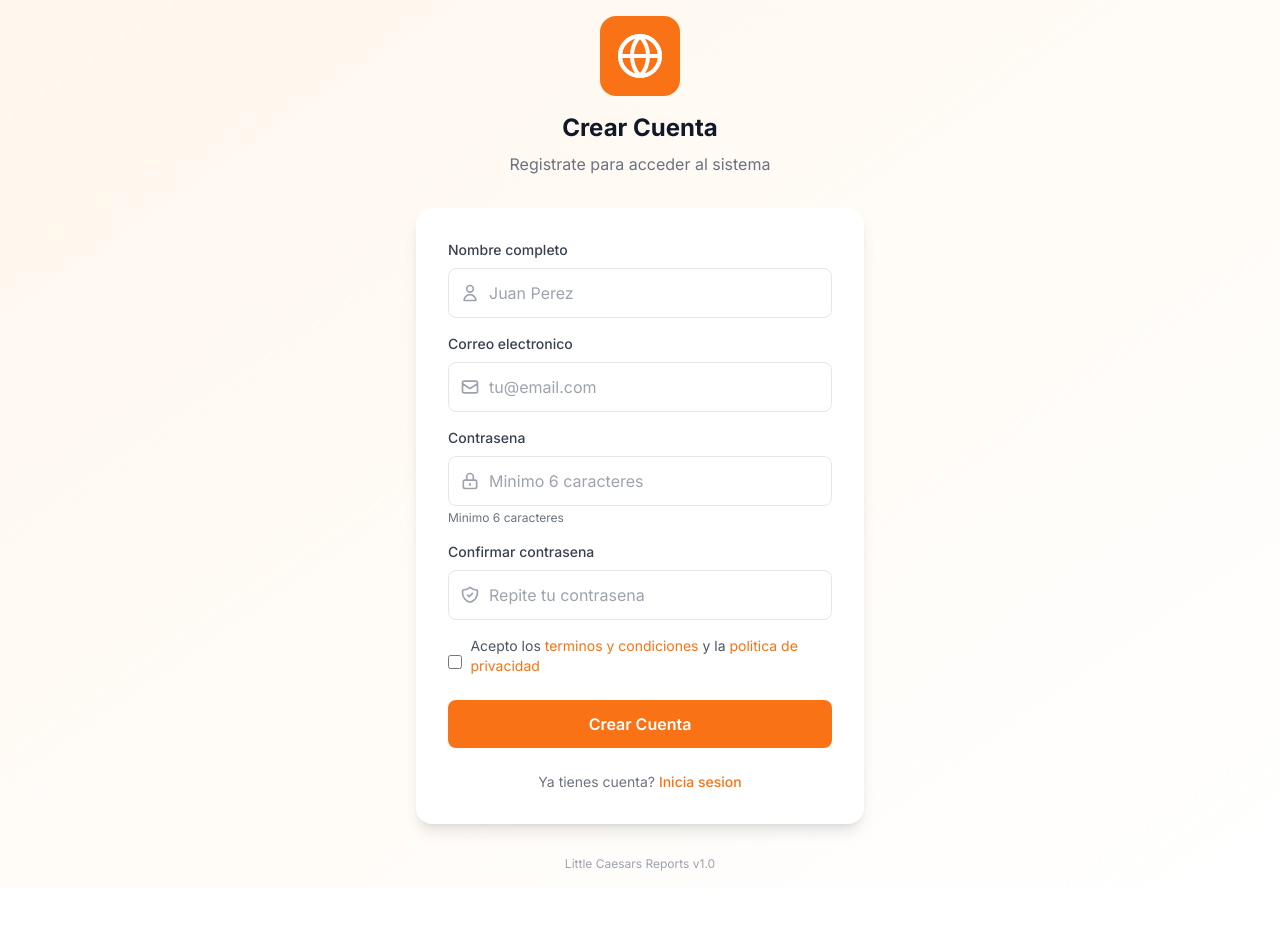
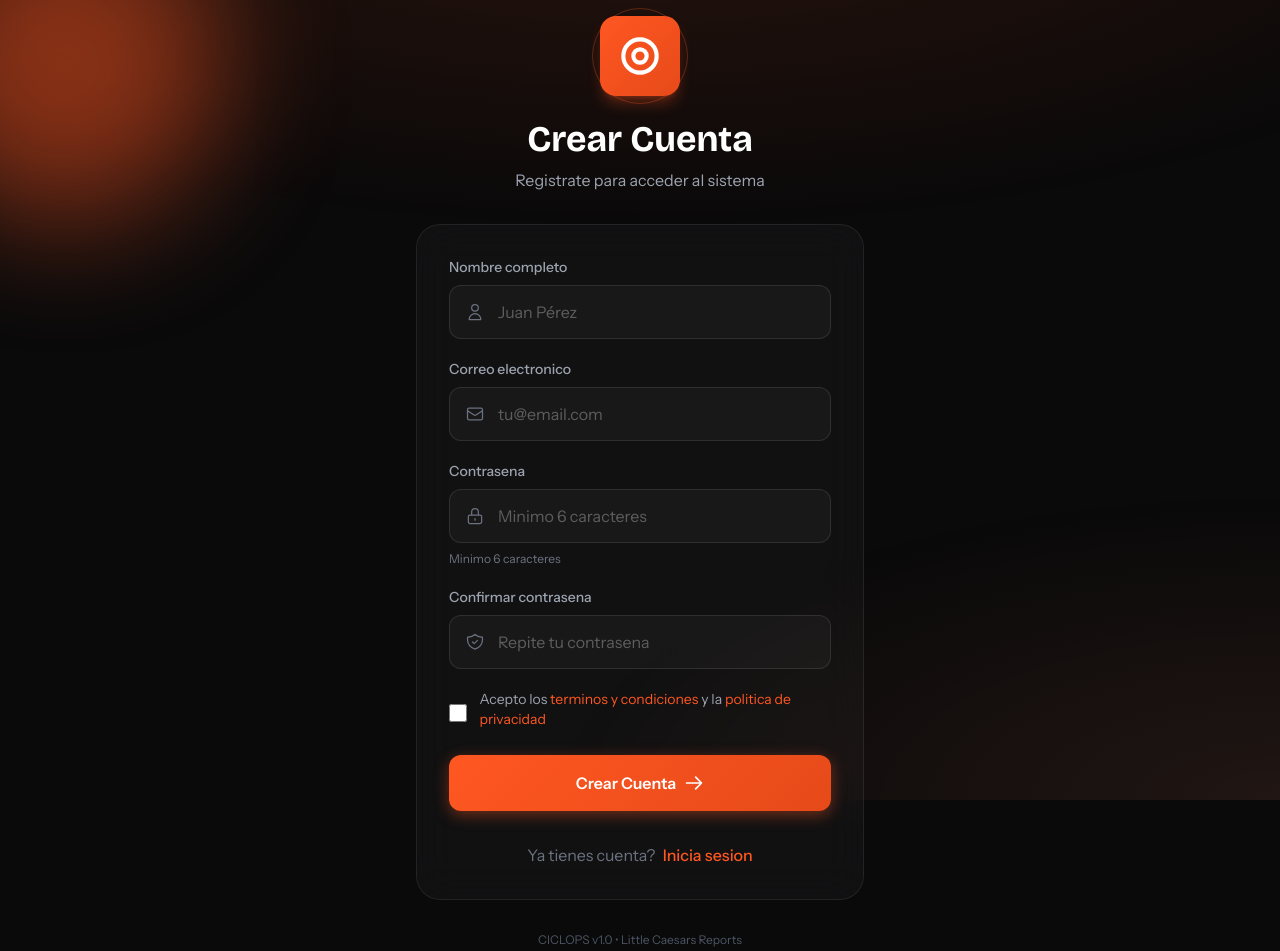
Before and after one commit to devscali/lciclops, a plain HTML site: page register.html in a window 1280 px wide. Before the commit the page ends 888 px from the top, so only its background shows below. Drawn offline with nearby package versions, Linux system fonts and the light colour scheme; no server answers.

Commit message:
Update register.html

```diff
--- a/register.html
+++ b/register.html
@@ -3,197 +3,241 @@
 <head>
     <meta charset="UTF-8">
     <meta name="viewport" content="width=device-width, initial-scale=1.0">
-    <title>Little Caesars Reports - Registro</title>
+    <title>CICLOPS - Registro</title>
     <script src="https://cdn.tailwindcss.com"></script>
-    <link href="https://fonts.googleapis.com/css2?family=Inter:wght@400;500;600;700&display=swap" rel="stylesheet">
-    <script>
-        tailwind.config = {
-            theme: {
-                extend: {
-                    colors: {
-                        'lc-orange': {
-                            50: '#fff7ed',
-                            100: '#ffedd5',
-                            200: '#fed7aa',
-                            300: '#fdba74',
-                            400: '#fb923c',
-                            500: '#f97316',
-                            600: '#ea580c',
-                            700: '#c2410c',
-                            800: '#9a3412',
-                            900: '#7c2d12',
-                        },
-                        'lc-gray': {
-                            50: '#f9fafb',
-                            100: '#f3f4f6',
-                            200: '#e5e7eb',
-                            300: '#d1d5db',
-                            400: '#9ca3af',
-                            500: '#6b7280',
-                            600: '#4b5563',
-                            700: '#374151',
-                            800: '#1f2937',
-                            900: '#111827',
+    <link href="https://fonts.googleapis.com/css2?family=Instrument+Sans:wght@400;500;600;700&family=Bricolage+Grotesque:wght@400;500;600;700;800&display=swap" rel="stylesheet">
+    <style>
+        * { font-family: 'Instrument Sans', system-ui, sans-serif; }
+        .font-display { font-family: 'Bricolage Grotesque', serif; }
+
+        body {
+            background: #0a0a0b;
+            min-height: 100vh;
+            overflow-x: hidden;
         }
+
+        .bg-gradient {
+            position: fixed;
+            inset: 0;
+            background:
+                radial-gradient(ellipse 80% 50% at 50% -20%, rgba(255, 87, 34, 0.15), transparent),
+                radial-gradient(ellipse 60% 40% at 100% 100%, rgba(255, 138, 101, 0.1), transparent);
+            animation: pulse 8s ease-in-out infinite alternate;
         }
+
+        @keyframes pulse {
+            0% { opacity: 0.8; }
+            100% { opacity: 1; }
         }
+
+        .glass-card {
+            background: rgba(255, 255, 255, 0.03);
+            backdrop-filter: blur(20px);
+            border: 1px solid rgba(255, 255, 255, 0.08);
         }
+
+        .input-dark {
+            background: rgba(255, 255, 255, 0.03);
+            border: 1px solid rgba(255, 255, 255, 0.1);
+            color: white;
+            transition: all 0.3s ease;
         }
-    </script>
-    <style>
-        body { font-family: 'Inter', sans-serif; }
+
+        .input-dark:focus {
+            background: rgba(255, 255, 255, 0.05);
+            border-color: #FF5722;
+            box-shadow: 0 0 0 3px rgba(255, 87, 34, 0.15);
+            outline: none;
+        }
+
+        .input-dark::placeholder { color: rgba(255, 255, 255, 0.3); }
+
+        .btn-glow {
+            background: linear-gradient(135deg, #FF5722 0%, #E64A19 100%);
+            box-shadow: 0 4px 15px rgba(255, 87, 34, 0.4);
+            transition: all 0.3s ease;
+        }
+
+        .btn-glow:hover {
+            transform: translateY(-2px);
+            box-shadow: 0 8px 25px rgba(255, 87, 34, 0.5);
+        }
+
+        .shape {
+            position: absolute;
+            border-radius: 50%;
+            filter: blur(60px);
+            opacity: 0.5;
+            animation: float 20s ease-in-out infinite;
+        }
+
+        .shape-1 {
+            width: 300px;
+            height: 300px;
+            background: #FF5722;
+            top: -100px;
+            left: -100px;
+        }
+
+        @keyframes float {
+            0%, 100% { transform: translate(0, 0) scale(1); }
+            50% { transform: translate(30px, 30px) scale(1.1); }
+        }
+
+        .logo-ring { animation: spin 20s linear infinite; }
+        @keyframes spin {
+            from { transform: rotate(0deg); }
+            to { transform: rotate(360deg); }
+        }
+
         html { -webkit-overflow-scrolling: touch; }
         button, input { min-height: 44px; }
         input { font-size: 16px !important; }
+
+        .link-hover { position: relative; }
+        .link-hover::after {
+            content: '';
+            position: absolute;
+            bottom: -2px;
+            left: 0;
+            width: 0;
+            height: 1px;
+            background: #FF5722;
+            transition: width 0.3s ease;
+        }
+        .link-hover:hover::after { width: 100%; }
     </style>
 </head>
-<body class="min-h-screen bg-gradient-to-br from-lc-orange-50 to-white flex items-center justify-center p-4">
-    <div class="w-full max-w-md">
+<body class="flex items-center justify-center p-4">
+    <div class="bg-gradient"></div>
+    <div class="shape shape-1"></div>
+
+    <div class="relative z-10 w-full max-w-md">
         <!-- Logo -->
         <div class="text-center mb-8">
-            <div class="inline-flex items-center justify-center p-4 bg-lc-orange-500 rounded-2xl mb-4">
-                <svg class="w-12 h-12 text-white" fill="none" stroke="currentColor" viewBox="0 0 24 24">
-                    <circle cx="12" cy="12" r="10" stroke-width="2"/>
-                    <path stroke-width="2" d="M12 2a10 10 0 0 1 0 20M12 2a10 10 0 0 0 0 20M2 12h20M12 2c2.5 2.5 4 6 4 10s-1.5 7.5-4 10M12 2c-2.5 2.5-4 6-4 10s1.5 7.5 4 10"/>
+            <div class="relative inline-flex items-center justify-center mb-6">
+                <div class="absolute w-24 h-24 rounded-full border border-[#FF5722]/30 logo-ring"></div>
+                <div class="w-20 h-20 rounded-2xl bg-gradient-to-br from-[#FF5722] to-[#E64A19] flex items-center justify-center shadow-lg shadow-[#FF5722]/30">
+                    <svg class="w-10 h-10 text-white" viewBox="0 0 24 24" fill="none" stroke="currentColor" stroke-width="2.5">
+                        <circle cx="12" cy="12" r="10"/><circle cx="12" cy="12" r="4"/>
                     </svg>
                 </div>
-            <h1 class="text-2xl font-bold text-lc-gray-900">Crear Cuenta</h1>
-            <p class="text-lc-gray-500 mt-2">Registrate para acceder al sistema</p>
+            </div>
+            <h1 class="font-display text-4xl font-bold text-white mb-2">Crear Cuenta</h1>
+            <p class="text-gray-400">Registrate para acceder al sistema</p>
         </div>
 
-        <!-- Form -->
-        <div class="bg-white rounded-2xl shadow-lg p-8">
-            <!-- Success Alert (hidden by default) -->
-            <div id="successAlert" class="hidden mb-6 p-4 bg-green-50 border border-green-200 rounded-lg">
+        <!-- Form Card -->
+        <div class="glass-card rounded-3xl p-8">
+            <!-- Success Alert -->
+            <div id="successAlert" class="hidden mb-6 p-4 bg-green-500/10 border border-green-500/20 rounded-xl">
                 <div class="flex items-start gap-3">
-                    <svg class="w-5 h-5 text-green-600 mt-0.5" fill="none" stroke="currentColor" viewBox="0 0 24 24">
+                    <svg class="w-5 h-5 text-green-400 mt-0.5 flex-shrink-0" fill="none" stroke="currentColor" viewBox="0 0 24 24">
                         <path stroke-linecap="round" stroke-linejoin="round" stroke-width="2" d="M9 12l2 2 4-4m6 2a9 9 0 11-18 0 9 9 0 0118 0z"/>
                     </svg>
                     <div>
-                        <p class="text-sm text-green-800 font-medium">Cuenta creada exitosamente</p>
-                        <p id="successMessage" class="text-sm text-green-700 mt-1"></p>
+                        <p class="text-sm text-green-300 font-medium">Cuenta creada exitosamente</p>
+                        <p id="successMessage" class="text-sm text-green-400/80 mt-1"></p>
                     </div>
                 </div>
             </div>
 
-            <!-- Error Alert (hidden by default) -->
-            <div id="errorAlert" class="hidden mb-6 p-4 bg-red-50 border border-red-200 rounded-lg flex items-start gap-3">
-                <svg class="w-5 h-5 text-red-600 mt-0.5" fill="none" stroke="currentColor" viewBox="0 0 24 24">
+            <!-- Error Alert -->
+            <div id="errorAlert" class="hidden mb-6 p-4 bg-red-500/10 border border-red-500/20 rounded-xl">
+                <div class="flex items-start gap-3">
+                    <svg class="w-5 h-5 text-red-400 mt-0.5 flex-shrink-0" fill="none" stroke="currentColor" viewBox="0 0 24 24">
                         <path stroke-linecap="round" stroke-linejoin="round" stroke-width="2" d="M12 8v4m0 4h.01M21 12a9 9 0 11-18 0 9 9 0 0118 0z"/>
                     </svg>
-                <p id="errorMessage" class="text-sm text-red-800"></p>
+                    <p id="errorMessage" class="text-sm text-red-300"></p>
+                </div>
             </div>
 
-            <form id="registerForm" class="space-y-4">
+            <form id="registerForm" class="space-y-5">
                 <!-- Name -->
                 <div>
-                    <label class="block text-sm font-medium text-lc-gray-700 mb-2">Nombre completo</label>
+                    <label class="block text-sm font-medium text-gray-400 mb-2">Nombre completo</label>
                     <div class="relative">
-                        <div class="absolute inset-y-0 left-0 pl-3 flex items-center pointer-events-none">
-                            <svg class="w-5 h-5 text-lc-gray-400" fill="none" stroke="currentColor" viewBox="0 0 24 24">
-                                <path stroke-linecap="round" stroke-linejoin="round" stroke-width="2" d="M16 7a4 4 0 11-8 0 4 4 0 018 0zM12 14a7 7 0 00-7 7h14a7 7 0 00-7-7z"/>
+                        <div class="absolute inset-y-0 left-0 pl-4 flex items-center pointer-events-none">
+                            <svg class="w-5 h-5 text-gray-500" fill="none" stroke="currentColor" viewBox="0 0 24 24">
+                                <path stroke-linecap="round" stroke-linejoin="round" stroke-width="1.5" d="M16 7a4 4 0 11-8 0 4 4 0 018 0zM12 14a7 7 0 00-7 7h14a7 7 0 00-7-7z"/>
                             </svg>
                         </div>
-                        <input
-                            type="text"
-                            id="displayName"
-                            placeholder="Juan Perez"
-                            class="w-full pl-10 pr-4 py-3 border border-lc-gray-200 rounded-lg focus:ring-2 focus:ring-lc-orange-500 focus:border-transparent outline-none transition-all"
-                            required
-                        >
+                        <input type="text" id="displayName" placeholder="Juan Pérez" class="w-full pl-12 pr-4 py-3.5 rounded-xl input-dark" required>
                     </div>
                 </div>
 
                 <!-- Email -->
                 <div>
-                    <label class="block text-sm font-medium text-lc-gray-700 mb-2">Correo electronico</label>
+                    <label class="block text-sm font-medium text-gray-400 mb-2">Correo electronico</label>
                     <div class="relative">
-                        <div class="absolute inset-y-0 left-0 pl-3 flex items-center pointer-events-none">
-                            <svg class="w-5 h-5 text-lc-gray-400" fill="none" stroke="currentColor" viewBox="0 0 24 24">
-                                <path stroke-linecap="round" stroke-linejoin="round" stroke-width="2" d="M3 8l7.89 5.26a2 2 0 002.22 0L21 8M5 19h14a2 2 0 002-2V7a2 2 0 00-2-2H5a2 2 0 00-2 2v10a2 2 0 002 2z"/>
+                        <div class="absolute inset-y-0 left-0 pl-4 flex items-center pointer-events-none">
+                            <svg class="w-5 h-5 text-gray-500" fill="none" stroke="currentColor" viewBox="0 0 24 24">
+                                <path stroke-linecap="round" stroke-linejoin="round" stroke-width="1.5" d="M3 8l7.89 5.26a2 2 0 002.22 0L21 8M5 19h14a2 2 0 002-2V7a2 2 0 00-2-2H5a2 2 0 00-2 2v10a2 2 0 002 2z"/>
                             </svg>
                         </div>
-                        <input
-                            type="email"
-                            id="email"
-                            placeholder="tu@email.com"
-                            class="w-full pl-10 pr-4 py-3 border border-lc-gray-200 rounded-lg focus:ring-2 focus:ring-lc-orange-500 focus:border-transparent outline-none transition-all"
-                            required
-                        >
+                        <input type="email" id="email" placeholder="tu@email.com" class="w-full pl-12 pr-4 py-3.5 rounded-xl input-dark" required>
                     </div>
                 </div>
 
                 <!-- Password -->
                 <div>
-                    <label class="block text-sm font-medium text-lc-gray-700 mb-2">Contrasena</label>
+                    <label class="block text-sm font-medium text-gray-400 mb-2">Contrasena</label>
                     <div class="relative">
-                        <div class="absolute inset-y-0 left-0 pl-3 flex items-center pointer-events-none">
-                            <svg class="w-5 h-5 text-lc-gray-400" fill="none" stroke="currentColor" viewBox="0 0 24 24">
-                                <path stroke-linecap="round" stroke-linejoin="round" stroke-width="2" d="M12 15v2m-6 4h12a2 2 0 002-2v-6a2 2 0 00-2-2H6a2 2 0 00-2 2v6a2 2 0 002 2zm10-10V7a4 4 0 00-8 0v4h8z"/>
+                        <div class="absolute inset-y-0 left-0 pl-4 flex items-center pointer-events-none">
+                            <svg class="w-5 h-5 text-gray-500" fill="none" stroke="currentColor" viewBox="0 0 24 24">
+                                <path stroke-linecap="round" stroke-linejoin="round" stroke-width="1.5" d="M12 15v2m-6 4h12a2 2 0 002-2v-6a2 2 0 00-2-2H6a2 2 0 00-2 2v6a2 2 0 002 2zm10-10V7a4 4 0 00-8 0v4h8z"/>
                             </svg>
                         </div>
-                        <input
-                            type="password"
-                            id="password"
-                            placeholder="Minimo 6 caracteres"
-                            class="w-full pl-10 pr-4 py-3 border border-lc-gray-200 rounded-lg focus:ring-2 focus:ring-lc-orange-500 focus:border-transparent outline-none transition-all"
-                            required
-                            minlength="6"
-                        >
+                        <input type="password" id="password" placeholder="Minimo 6 caracteres" class="w-full pl-12 pr-4 py-3.5 rounded-xl input-dark" required minlength="6">
                     </div>
-                    <p class="text-xs text-lc-gray-500 mt-1">Minimo 6 caracteres</p>
+                    <p class="text-xs text-gray-500 mt-2">Minimo 6 caracteres</p>
                 </div>
 
                 <!-- Confirm Password -->
                 <div>
-                    <label class="block text-sm font-medium text-lc-gray-700 mb-2">Confirmar contrasena</label>
+                    <label class="block text-sm font-medium text-gray-400 mb-2">Confirmar contrasena</label>
                     <div class="relative">
-                        <div class="absolute inset-y-0 left-0 pl-3 flex items-center pointer-events-none">
-                            <svg class="w-5 h-5 text-lc-gray-400" fill="none" stroke="currentColor" viewBox="0 0 24 24">
-                                <path stroke-linecap="round" stroke-linejoin="round" stroke-width="2" d="M9 12l2 2 4-4m5.618-4.016A11.955 11.955 0 0112 2.944a11.955 11.955 0 01-8.618 3.04A12.02 12.02 0 003 9c0 5.591 3.824 10.29 9 11.622 5.176-1.332 9-6.03 9-11.622 0-1.042-.133-2.052-.382-3.016z"/>
+                        <div class="absolute inset-y-0 left-0 pl-4 flex items-center pointer-events-none">
+                            <svg class="w-5 h-5 text-gray-500" fill="none" stroke="currentColor" viewBox="0 0 24 24">
+                                <path stroke-linecap="round" stroke-linejoin="round" stroke-width="1.5" d="M9 12l2 2 4-4m5.618-4.016A11.955 11.955 0 0112 2.944a11.955 11.955 0 01-8.618 3.04A12.02 12.02 0 003 9c0 5.591 3.824 10.29 9 11.622 5.176-1.332 9-6.03 9-11.622 0-1.042-.133-2.052-.382-3.016z"/>
                             </svg>
                         </div>
-                        <input
-                            type="password"
-                            id="confirmPassword"
-                            placeholder="Repite tu contrasena"
-                            class="w-full pl-10 pr-4 py-3 border border-lc-gray-200 rounded-lg focus:ring-2 focus:ring-lc-orange-500 focus:border-transparent outline-none transition-all"
-                            required
-                        >
+                        <input type="password" id="confirmPassword" placeholder="Repite tu contrasena" class="w-full pl-12 pr-4 py-3.5 rounded-xl input-dark" required>
                     </div>
                 </div>
 
                 <!-- Terms -->
-                <div class="flex items-start gap-2">
-                    <input type="checkbox" id="terms" class="w-4 h-4 mt-1 rounded border-lc-gray-300 text-lc-orange-500 focus:ring-lc-orange-500" required>
-                    <label for="terms" class="text-sm text-lc-gray-600">
-                        Acepto los <a href="#" class="text-lc-orange-500 hover:text-lc-orange-600">terminos y condiciones</a> y la <a href="#" class="text-lc-orange-500 hover:text-lc-orange-600">politica de privacidad</a>
+                <div class="flex items-start gap-3">
+                    <input type="checkbox" id="terms" class="w-5 h-5 mt-0.5 rounded border-gray-600 bg-transparent text-[#FF5722] focus:ring-[#FF5722]" required>
+                    <label for="terms" class="text-sm text-gray-400">
+                        Acepto los <a href="#" class="text-[#FF5722] hover:text-[#FF8A65] link-hover">terminos y condiciones</a> y la <a href="#" class="text-[#FF5722] hover:text-[#FF8A65] link-hover">politica de privacidad</a>
                     </label>
                 </div>
 
-                <!-- Submit Button -->
-                <button
-                    type="submit"
-                    id="submitBtn"
-                    class="w-full bg-lc-orange-500 hover:bg-lc-orange-600 text-white py-3 rounded-lg font-semibold transition-colors flex items-center justify-center gap-2"
-                >
+                <!-- Submit -->
+                <button type="submit" id="submitBtn" class="w-full btn-glow text-white py-4 rounded-xl font-semibold flex items-center justify-center gap-2 mt-6">
                     <span id="btnText">Crear Cuenta</span>
                     <svg id="spinner" class="hidden w-5 h-5 animate-spin" fill="none" viewBox="0 0 24 24">
                         <circle class="opacity-25" cx="12" cy="12" r="10" stroke="currentColor" stroke-width="4"></circle>
                         <path class="opacity-75" fill="currentColor" d="M4 12a8 8 0 018-8V0C5.373 0 0 5.373 0 12h4zm2 5.291A7.962 7.962 0 014 12H0c0 3.042 1.135 5.824 3 7.938l3-2.647z"></path>
                     </svg>
+                    <svg id="arrowIcon" class="w-5 h-5" fill="none" stroke="currentColor" viewBox="0 0 24 24">
+                        <path stroke-linecap="round" stroke-linejoin="round" stroke-width="2" d="M14 5l7 7m0 0l-7 7m7-7H3"/>
+                    </svg>
                 </button>
             </form>
 
             <!-- Login Link -->
-            <p class="text-center text-sm text-lc-gray-500 mt-6">
+            <p class="text-center text-gray-500 mt-8">
                 Ya tienes cuenta?
-                <a href="login.html" class="text-lc-orange-500 hover:text-lc-orange-600 font-medium">Inicia sesion</a>
+                <a href="login.html" class="text-[#FF5722] hover:text-[#FF8A65] font-medium link-hover ml-1">Inicia sesion</a>
             </p>
         </div>
 
         <!-- Footer -->
-        <p class="text-center text-xs text-lc-gray-400 mt-8">Little Caesars Reports v1.0</p>
+        <p class="text-center text-xs text-gray-600 mt-8">
+            CICLOPS v1.0 &bull; Little Caesars Reports
+        </p>
     </div>
 
     <!-- Firebase SDK -->
@@ -201,7 +245,6 @@
     <script src="https://www.gstatic.com/firebasejs/10.8.0/firebase-auth-compat.js"></script>
 
     <script>
-        // Firebase Config
         const firebaseConfig = {
             apiKey: "AIzaSyBL8-hBMJR6NlnXN6rWwS8WVcrdMm7m4rY",
             authDomain: "ciclops-8a2de.firebaseapp.com",
@@ -214,11 +257,11 @@
         firebase.initializeApp(firebaseConfig);
         const auth = firebase.auth();
 
-        // UI Elements
         const registerForm = document.getElementById('registerForm');
         const submitBtn = document.getElementById('submitBtn');
         const btnText = document.getElementById('btnText');
         const spinner = document.getElementById('spinner');
+        const arrowIcon = document.getElementById('arrowIcon');
         const errorAlert = document.getElementById('errorAlert');
         const errorMessage = document.getElementById('errorMessage');
         const successAlert = document.getElementById('successAlert');
@@ -242,15 +285,18 @@
             if (loading) {
                 btnText.textContent = 'Creando cuenta...';
                 spinner.classList.remove('hidden');
+                arrowIcon.classList.add('hidden');
                 submitBtn.disabled = true;
+                submitBtn.style.opacity = '0.7';
             } else {
                 btnText.textContent = 'Crear Cuenta';
                 spinner.classList.add('hidden');
+                arrowIcon.classList.remove('hidden');
                 submitBtn.disabled = false;
+                submitBtn.style.opacity = '1';
             }
         }
 
-        // Register form
         registerForm.addEventListener('submit', async function(e) {
             e.preventDefault();
 
@@ -259,7 +305,6 @@
             const password = document.getElementById('password').value;
             const confirmPassword = document.getElementById('confirmPassword').value;
 
-            // Validations
             if (password !== confirmPassword) {
                 showError('Las contrasenas no coinciden');
                 return;
@@ -273,24 +318,12 @@
             setLoading(true);
 
             try {
-                // Create user
                 const userCredential = await auth.createUserWithEmailAndPassword(email, password);
-
-                // Update profile with display name
-                await userCredential.user.updateProfile({
-                    displayName: displayName
-                });
-
-                // Send verification email
+                await userCredential.user.updateProfile({ displayName: displayName });
                 await userCredential.user.sendEmailVerification();
 
-                // Show success
                 showSuccess(`Te enviamos un correo de verificacion a ${email}. Revisa tu bandeja de entrada (y spam) para activar tu cuenta.`);
-
-                // Hide form
                 registerForm.classList.add('hidden');
-
-                // Sign out so they have to verify first
                 await auth.signOut();
 
             } catch (error) {
@@ -306,15 +339,11 @@
                     case 'auth/weak-password':
                         msg = 'La contrasena es muy debil. Usa al menos 6 caracteres.';
                         break;
-                    case 'auth/operation-not-allowed':
-                        msg = 'El registro con email no esta habilitado. Contacta al administrador.';
-                        break;
                 }
                 showError(msg);
             }
         });
 
-        // If already logged in, redirect
         auth.onAuthStateChanged(function(user) {
             if (user && user.emailVerified) {
                 window.location.href = 'index.html';
```
Lines whose indentation alone changed are shown as unchanged.
